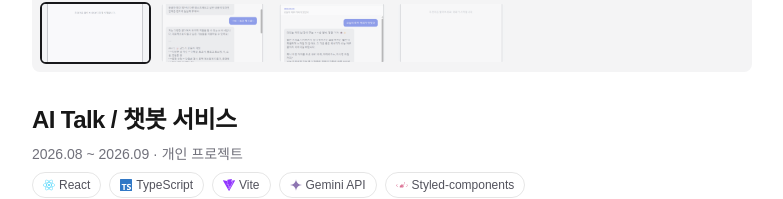
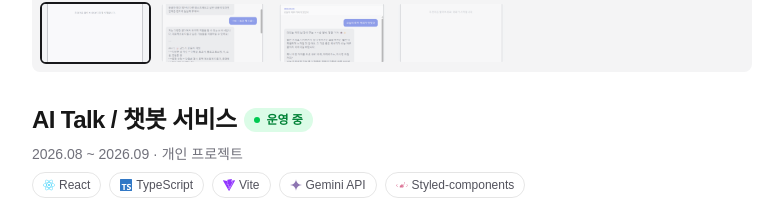
Before and after one commit to lym-bin/sangbin-dev, a Next.js app: page /projects/ai-talk in a window 1280 px wide. Shown: the part 564-763 px from the top of the page, without its empty margins (248-1031 px from the left). Built offline with nearby package versions, Linux system fonts and the light colour scheme.

Commit message:
프로젝트 상세에 배포 상태 배지 추가

```diff
--- a/src/app/projects/[slug]/page.tsx
+++ b/src/app/projects/[slug]/page.tsx
@@ -46,9 +46,25 @@ export default async function ProjectPage({
         gallery={project.gallery}
       />
       <div className="flex flex-col gap-2">
-        <h1 className="text-2xl font-semibold tracking-tight">
-          {project.title}
-        </h1>
+        <div className="flex items-center gap-2">
+          <h1 className="text-2xl font-semibold tracking-tight">
+            {project.title}
+          </h1>
+          <span
+            className={`inline-flex items-center gap-1.5 rounded-full px-2.5 py-1 text-xs font-semibold ${
+              project.status === "운영 중"
+                ? "bg-green-100 text-green-700 dark:bg-green-950 dark:text-green-300"
+                : "bg-red-100 text-red-700 dark:bg-red-950 dark:text-red-300"
+            }`}
+          >
+            <span
+              className={`h-1.5 w-1.5 rounded-full ${
+                project.status === "운영 중" ? "bg-green-500" : "bg-red-500"
+              }`}
+            />
+            {project.status}
+          </span>
+        </div>
         <p className="text-sm text-zinc-500">
           {project.period} · {project.teamType}
         </p>
--- a/src/data/projects.ts
+++ b/src/data/projects.ts
@@ -3,6 +3,7 @@ export type Project = {
   title: string;
   period: string;
   teamType: string;
+  status: "운영 중" | "배포 중지";
   summary: string;
   motivation: string;
   stack: string[];
@@ -36,6 +37,7 @@ export const projects: Project[] = [
     summary:
       "모던 HTML/CSS로 만들었던 미니멀 쇼핑몰 프로토타입을 React + TypeScript + Firebase로 전면 재 구축한 개인 프로젝트",
     teamType: "개인 프로젝트",
+    status: "운영 중",
     motivation:
       "HTML/CSS로 마크업을 하고 바닐라 JS로 정적 화면만 만들다 보니 상태 관리와 재사용성에 한계를 느껴서, 상품 목록/필터 → 상세 → 장바구니 → 주문/결제 → 로그인/마이페이지까지 이어지는 실제 쇼핑몰 플로우를 처음부터 끝까지 React + TypeScript로 직접 구현해보고 싶기도 했고 끝까지 완성된 포트폴리오를 만들어보고 싶었습니다..",
     stack: ["React", "TypeScript", "Firebase", "Vite", "GSAP"],
@@ -134,6 +136,7 @@ export const projects: Project[] = [
     title: "포인핸드 웹 사이트 리뉴얼",
     period: "2026.06 ~ 2026.08",
     teamType: "개인 프로젝트",
+    status: "운영 중",
     summary:
       "운영중인 유기동물 입양 사이트 '포인핸드'를 리뉴얼한 개인 프로젝트",
     motivation:
@@ -248,6 +251,7 @@ const [shelters, animals] = await Promise.all([
     title: "AI Talk / 챗봇 서비스",
     period: "2026.08 ~ 2026.09",
     teamType: "개인 프로젝트",
+    status: "운영 중",
     summary:
       "사용자와 1:1로 대화하며 AI 답변이 실시간으로 스트리밍 출력되는 챗봇 웹앱",
     motivation:
```
